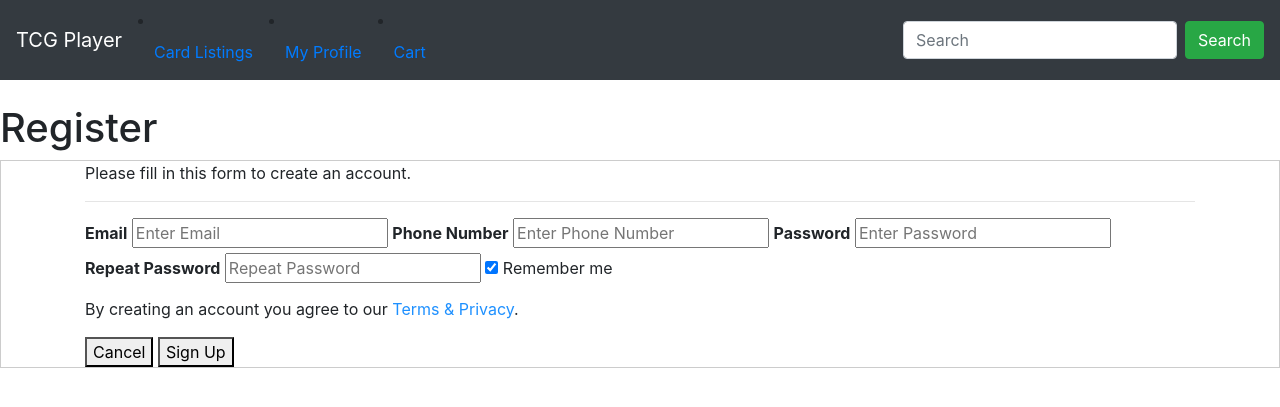
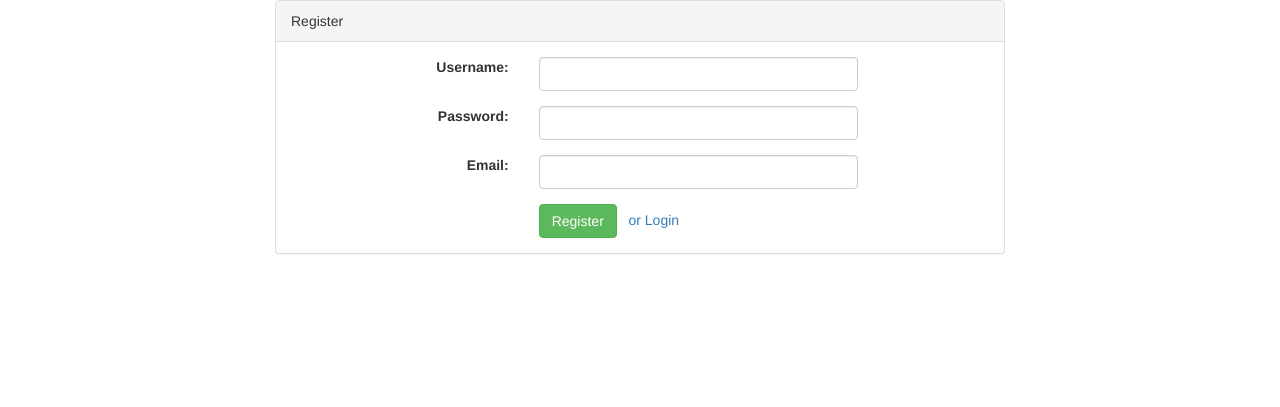
Before and after one commit to ginalamp/TCGPlayer, a Django app: page /register/ in a window 1280 px wide. Shown: the top 407 px of the page. Run offline with Django 3.2, Linux system fonts and the light colour scheme; some libraries are stand-ins or nearby versions.

Commit message:
Register page using Django form
- still need to get it to send the details through to the database once the user clicks register

```diff
--- a/src/templates/register.html
+++ b/src/templates/register.html
@@ -1,109 +1,47 @@
-{% extends 'base.html' %}
-{% block content %}
+<!DOCTYPE html>
+<html lang="en">
+<head>
+    <title>TCG Player</title>
 
-<h1> Register </h1>
-<!-- commenting style out for now
-<style>
-* {box-sizing: border-box}
+    <meta charset="utf-8">
+    <meta name="viewport" content="width=device-width, initial-scale=1">
 
-/* Full-width input fields */
-  input[type=text], input[type=password], input[type=tel] {
-  width: 100%;
-  padding: 15px;
-  margin: 5px 0 22px 0;
-  display: inline-block;
-  border: none;
-  background: #f1f1f1;
-}
-
-input[type=text]:focus, input[type=password]:focus {
-  background-color: #ddd;
-  outline: none;
-}
-
-hr {
-  border: 1px solid #f1f1f1;
-  margin-bottom: 25px;
-}
-
-/* Set a style for all buttons */
-button {
-  background-color: #04AA6D;
-  color: white;
-  padding: 14px 20px;
-  margin: 8px 0;
-  border: none;
-  cursor: pointer;
-  width: 100%;
-  opacity: 0.9;
-}
-
-button:hover {
-  opacity:1;
-}
-
-/* Extra styles for the cancel button */
-.cancelbtn {
-  padding: 14px 20px;
-  background-color: #f44336;
-}
-
-/* Float cancel and signup buttons and add an equal width */
-.cancelbtn, .signupbtn {
-  float: left;
-  width: 50%;
-}
-
-/* Add padding to container elements */
-.container {
-  padding: 16px;
-}
-
-/* Clear floats */
-.clearfix::after {
-  content: "";
-  clear: both;
-  display: table;
-}
-
-/* Change styles for cancel button and signup button on extra small screens */
-@media screen and (max-width: 300px) {
-  .cancelbtn, .signupbtn {
-    width: 100%;
-  }
-}
-
-</style>-->
-
-<body>
-<form action="action_page.php" style="border:1px solid #ccc">
-  <div class="container">
-    <p>Please fill in this form to create an account.</p>
-    <hr>
-
-    <label for="email"><b>Email</b></label>
-    <input type="text" placeholder="Enter Email" name="email" required>
-
-	<label for = "phone"><b>Phone Number</b></label>
-	<input type = "tel" placeholder = "Enter Phone Number" name="phone" required>
-
-    <label for="psw"><b>Password</b></label>
-    <input type="password" placeholder="Enter Password" name="psw" required>
-
-    <label for="psw-repeat"><b>Repeat Password</b></label>
-    <input type="password" placeholder="Repeat Password" name="psw-repeat" required>
-
-    <label>
-      <input type="checkbox" checked="checked" name="remember" style="margin-bottom:15px"> Remember me
-    </label>
-
-    <p>By creating an account you agree to our <a href="#" style="color:dodgerblue">Terms & Privacy</a>.</p>
-
-    <div class="clearfix">
-      <button type="button" class="cancelbtn">Cancel</button>
-      <button type="submit" class="signupbtn">Sign Up</button>
-    </div>
+    <link rel="stylesheet" href="//maxcdn.bootstrapcdn.com/bootstrap/3.3.7/css/bootstrap.min.css">
+</head>
+<div class="container">
+      <form action="/register/" method="post">
+          {% csrf_token %}
+          <div class="col-md-8 col-md-offset-2">
+              <div class="panel panel-default">
+                  <div class="panel-heading">Register</div>
+                  <div class="panel-body">
+                      {% if error_message %}
+                          <p class="bg-danger p-d ml-b">{{ error_message }}</p>
+                      {% endif %}
+                      <div class="form-group clearfix">
+                          <label for="username" class="col-md-4 control-label text-right">Username:</label>
+                          <div class="col-md-6">
+                              <input name="username" value="" type="text" class="form-control" />
+                          </div>
+                      </div>
+                      <div class="form-group clearfix">
+                          <label for="password" class="col-md-4 control-label text-right">Password:</label>
+                          <div class="col-md-6">
+                              <input name="password" type="password" class="form-control" />
+                          </div>
+                      </div>
+                      <div class="form-group clearfix">
+                          <label for="email" class="col-md-4 control-label text-right">Email:</label>
+                          <div class="col-md-6">
+                              <input name="email" value="" type="text" class="form-control" />
+                          </div>
+                      </div>
+                      <div class="col-md-6 col-md-offset-4">
+                          <input name="login" type="submit" value="Register" class="btn btn-success" /> &nbsp;
+                          <a href="/login/">or Login</a>
+                      </div>
+                  </div>
+              </div>
+          </div>
+      </form>
   </div>
-</form>
-</body>
-{% endblock %}
```
Also changed, not shown: src/templates/login.html (+32 -98 lines).
